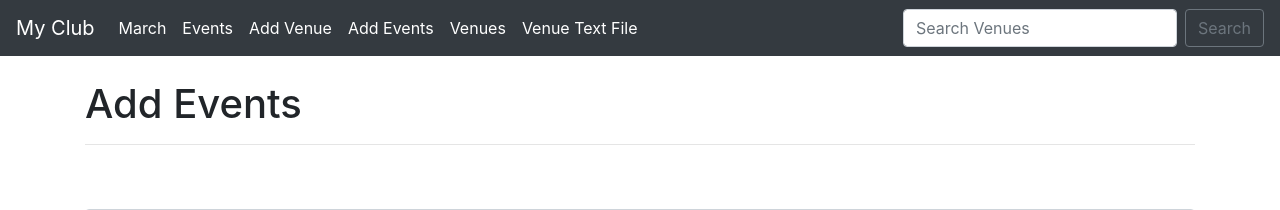
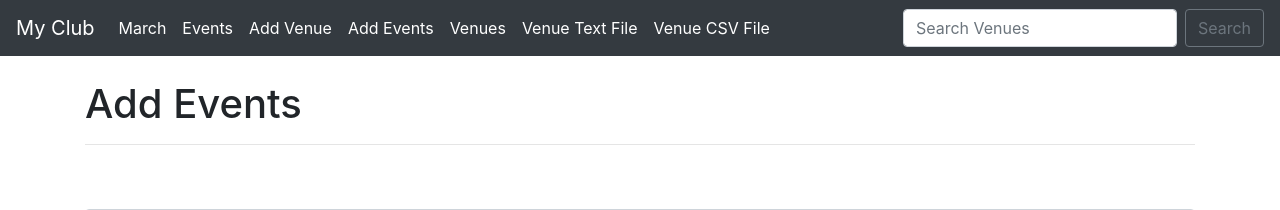
Before and after one commit to sudiptoshahin/myclub, a Django app: page /add_event/ in a window 1280 px wide. Shown: the top 210 px of the page. Run offline with Django 4.2, Linux system fonts and the light colour scheme; data comes from the database, SQL or seed files in the repository; some libraries are stand-ins or nearby versions.

Commit message:
download csv

```diff
--- a/myclub_website/events/templates/events/navbar.html
+++ b/myclub_website/events/templates/events/navbar.html
@@ -24,6 +24,9 @@
         <li class="nav-item active">
           <a class="nav-link" href="{% url 'venue-text' %}">Venue Text File<span class="sr-only">(current)</span></a>
         </li>
+        <li class="nav-item active">
+          <a class="nav-link" href="{% url 'venue-csv' %}">Venue CSV File<span class="sr-only">(current)</span></a>
+        </li>
       </ul>
       <form class="form-inline my-2 my-lg-0" method="POST" action="{% url 'search-venues' %}">
 
--- a/myclub_website/events/urls.py
+++ b/myclub_website/events/urls.py
@@ -20,4 +20,5 @@ urlpatterns = [
     path('delete_event/<event_id>/', views.delete_event, name='delete-event'),
     path('delete_venue/<venue_id>/', views.delete_venue, name='delete-venue'),
     path('venue_text/', views.venue_text, name='venue-text'),
+    path('venue_csv/', views.venue_csv, name='venue-csv'),
 ]
--- a/myclub_website/events/views.py
+++ b/myclub_website/events/views.py
@@ -7,6 +7,27 @@ from .models import Event, Venue
 from .forms import VenueForms, EventForm
 from django.http import HttpResponseRedirect
 from django.http import HttpResponse
+import csv
+
+
+def venue_csv(request: HttpRequest):
+    response = HttpResponse(content_type='text/csv')
+    response['Content-Disposition'] = 'attachment; filename=venues.csv'
+
+    # create a csv writer
+    writer = csv.writer(response)
+
+    # designate the model
+    venues = Venue.objects.all()
+
+    # add column heading to csv file
+    writer.writerow(['Venue name', 'Address', 'Zipcode', 'Phone', 'Web address', 'Email address'])
+
+    # loop through the outputs
+    for venue in venues:
+        writer.writerow([venue.name, venue.address, venue.zip_code, venue.phone, venue.web, venue.email_address])
+
+    return response
 
 
 def venue_text(request: HttpRequest):
@@ -17,11 +38,13 @@ def venue_text(request: HttpRequest):
     venues = Venue.objects.all()
     lines = []
     for (indx, venue) in enumerate(venues):
-        lines.append(f"\n\n{indx+1}. {venue.name}\n{venue.address}\n{venue.zip_code}\n{venue.web}\n{venue.email_address}")
+        lines.append(
+            f"\n\n{indx + 1}. {venue.name}\n{venue.address}\n{venue.zip_code}\n{venue.web}\n{venue.email_address}")
 
     # write to text files
     response.writelines(lines)
     return response
+
 
 def delete_venue(request: HttpRequest, venue_id):
     venue = Venue.objects.get(pk=venue_id)
@@ -29,11 +52,13 @@ def delete_venue(request: HttpRequest, venue_id):
 
     return redirect('venue-list')
 
+
 def delete_event(request: HttpRequest, event_id):
     event = Event.objects.get(pk=event_id)
     event.delete()
 
     return redirect('event-list')
+
 
 def update_event(request: HttpRequest, event_id):
     event = Event.objects.get(pk=event_id)
@@ -48,6 +73,7 @@ def update_event(request: HttpRequest, event_id):
         'event_form': event_form
     })
 
+
 def add_event(request: HttpRequest):
     submitted = False
 
@@ -61,7 +87,8 @@ def add_event(request: HttpRequest):
         if "submitted" in request.GET:
             submitted = True
 
-    return render(request, 'events/add_event.html', { "form": form, "submitted": submitted })
+    return render(request, 'events/add_event.html', {"form": form, "submitted": submitted})
+
 
 def update_venue(request: HttpRequest, venue_id):
     venue = Venue.objects.get(pk=venue_id)
@@ -78,7 +105,6 @@ def update_venue(request: HttpRequest, venue_id):
 
 
 def search_venues(request: HttpRequest):
-
     if request.method == 'POST':
         searched = request.POST['searched']
         venues = Venue.objects.filter(name__contains=searched)
@@ -89,6 +115,7 @@ def search_venues(request: HttpRequest):
         })
     else:
         return render(request, 'events/search_venues.html')
+
 
 def show_venue(requet: HttpRequest, venue_id: int):
     venue = Venue.objects.get(pk=venue_id)
@@ -107,6 +134,7 @@ def list_venues(request: HttpRequest):
         'venue_list': all_venues
     })
 
+
 def add_venue(request: HttpRequest):
     submitted = False
 
@@ -121,7 +149,8 @@ def add_venue(request: HttpRequest):
             submitted = True
 
     forms = VenueForms()
-    return render(request, 'events/add_venue.html', { "forms": forms, "submitted": submitted })
+    return render(request, 'events/add_venue.html', {"forms": forms, "submitted": submitted})
+
 
 def all_events(request: HttpRequest):
     """event list"""
```
